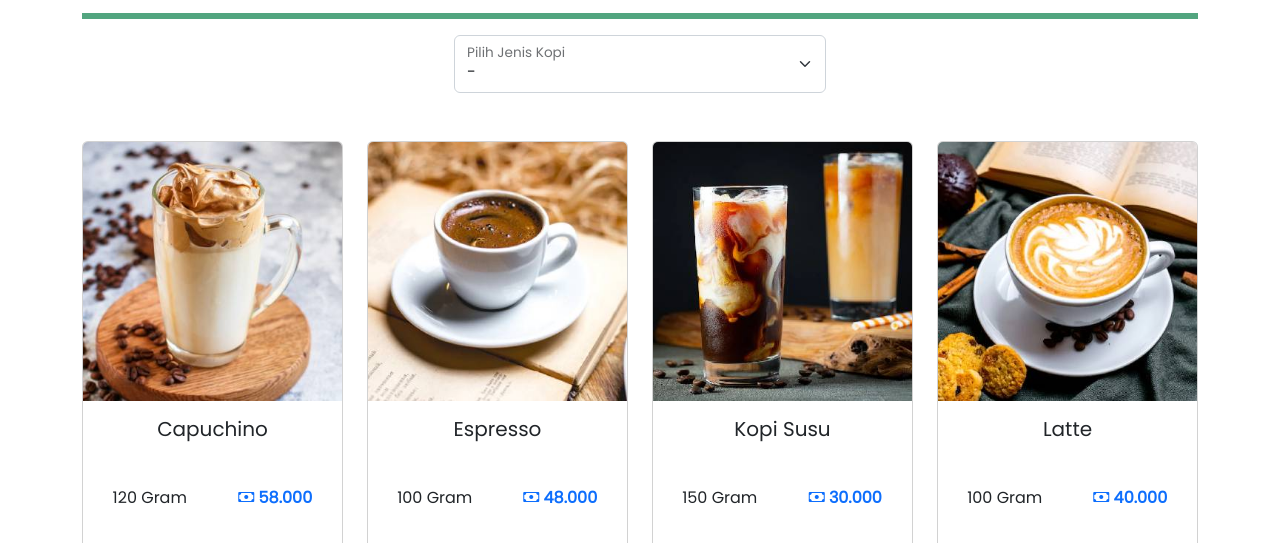
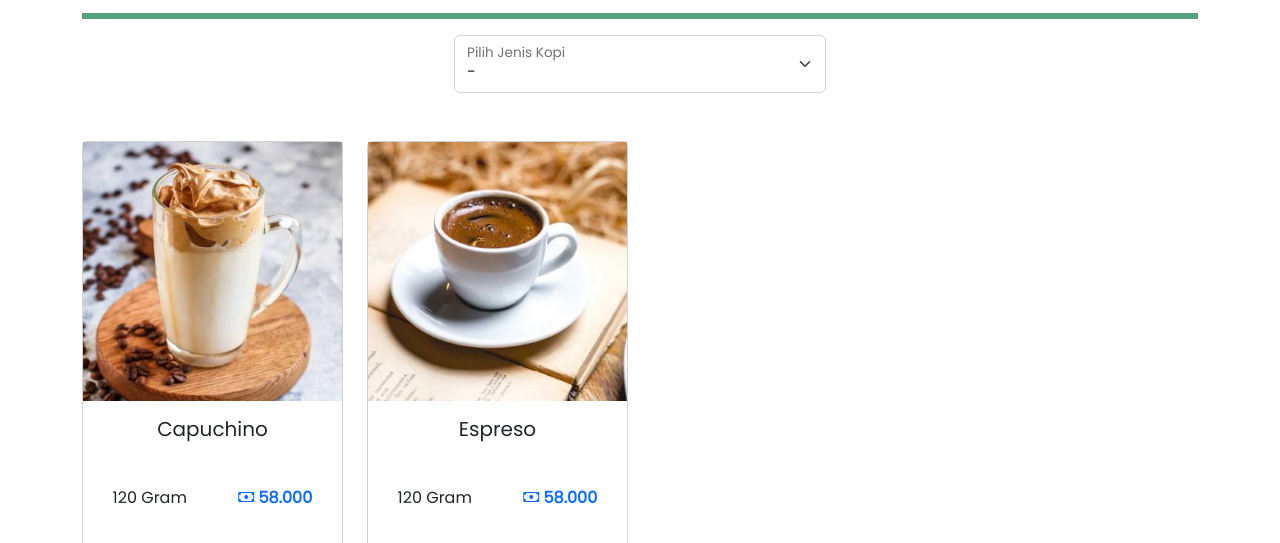
Before and after one commit to Wahyu-Ardyanto-Ramadhan/kopi-kuy, a plain HTML site: page produk.html in a window 1280 px wide. Shown: the part 257-800 px from the top of the page. Drawn offline with Linux system fonts and the light colour scheme.

Commit message:
update produk: javascript

```diff
--- a/produk.html
+++ b/produk.html
@@ -147,6 +147,50 @@
     </footer>
 
     <script src="js/produk.js"></script>
-    <script data-info="bisa tulis kode js di js/produk.js ataupun di bawah sini"></script>
+    <script data-info="bisa tulis kode js di js/produk.js ataupun di bawah sini">
+      var data_kopi = [
+        {
+          nama: "Capuchino",
+          foto: "images/produk/product_capuchino.jpg",
+          size: "200 ml",
+          harga: "15.000",
+          link: "https://www.google.com",
+        },
+        {
+          nama: "Espreso",
+          foto: "images/produk/product_espresso.jpg",
+          size: "200 ml",
+          harga: "15.000",
+          link: "https://www.google.com",
+        },
+      ];
+
+      console.log(data_kopi);
+
+      // bisa menggunakan ini
+      // console.log(kopi["harga"])
+      // dan juga bisa menggunakan ini
+      // console.log(kopi.nama)
+
+      baris_produk.innerHTML = "";
+
+      data_kopi.forEach(function (kopi) {
+        baris_produk.innerHTML += `
+        <div class="col mb-4">
+              <div class="card">
+                <img src=${kopi.foto} alt="..." />
+                <div class="card-body">
+                  <h5 class="card-title">${kopi.nama}</h5>
+                  <div class="row hargasize my-4">
+                    <div class="col">120 Gram</div>
+                    <div class="col fw-bold text-primary"><i class="bi bi-cash"></i> 58.000</div>
+                  </div>
+                  <a href="#" class="btn btn-success w-100"><i class="bi bi-cart-plus"></i> Beli</a>
+                </div>
+              </div>
+            </div>
+          `;
+      });
+    </script>
   </body>
 </html>
```
